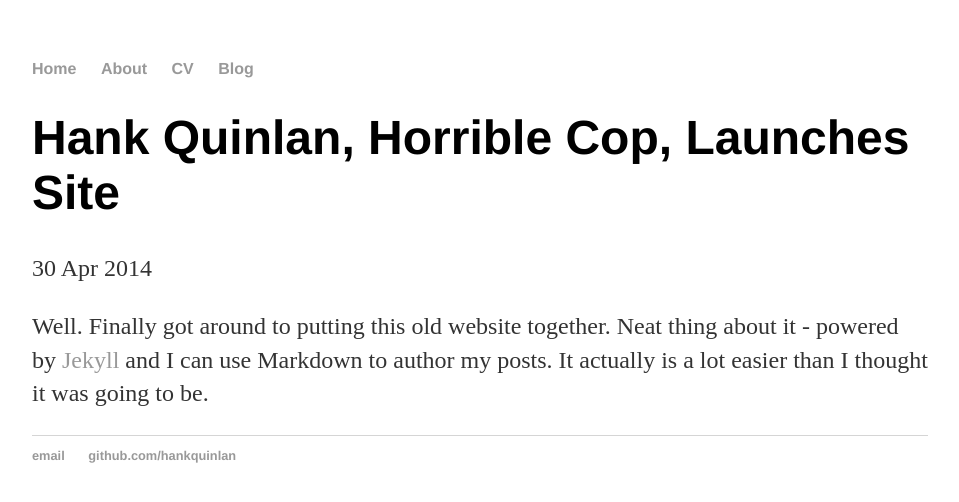
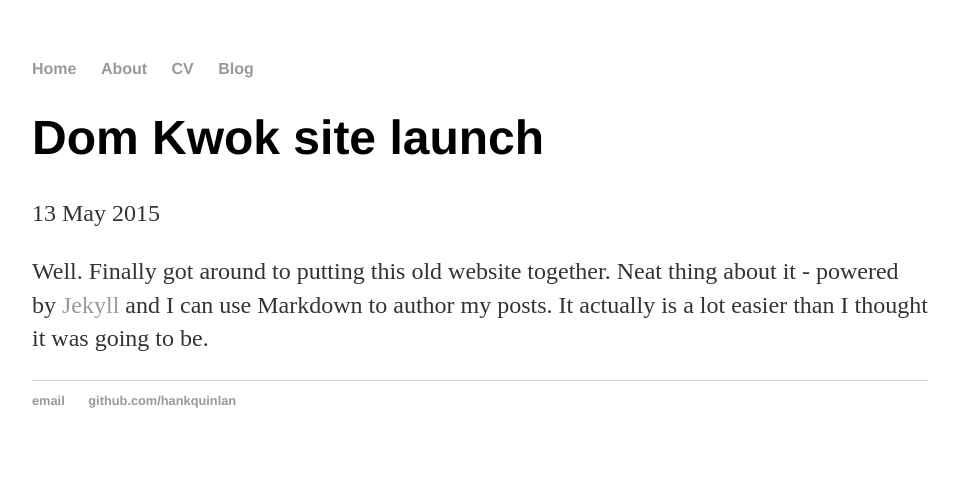
Before and after one commit to dominickwok/dominickwok.github.io, a Jekyll site: the page built from _posts/2015-05-13-dom-kwok-launches-site.md, in a window 1280 px wide. Shown: the top 502 px of the page, without its empty margins (160-1119 px from the left). Built offline with Jekyll 4.4.1, drawn with Linux system fonts in a browser that asks for light colours; Markdown is read by kramdown in place of the engine named in the settings.

Commit message:
Update and rename 2014-04-30-hank-quinlan-site-launched.md to 2015-05-13-dom-kwok-launches-site.md

```diff
--- a/_posts/2014-04-30-hank-quinlan-site-launched.md
+++ b/_posts/2015-05-13-dom-kwok-launches-site.md
@@ -1,7 +1,7 @@
 ---
 layout: post
-title: "Hank Quinlan, Horrible Cop, Launches Site"
-date: 2014-04-30
+title: "Dom Kwok site launch"
+date: 2015-05-13
 ---
 
 Well. Finally got around to putting this old website together. Neat thing about it - powered by [Jekyll](http://jekyllrb.com) and I can use Markdown to author my posts. It actually is a lot easier than I thought it was going to be.
```
